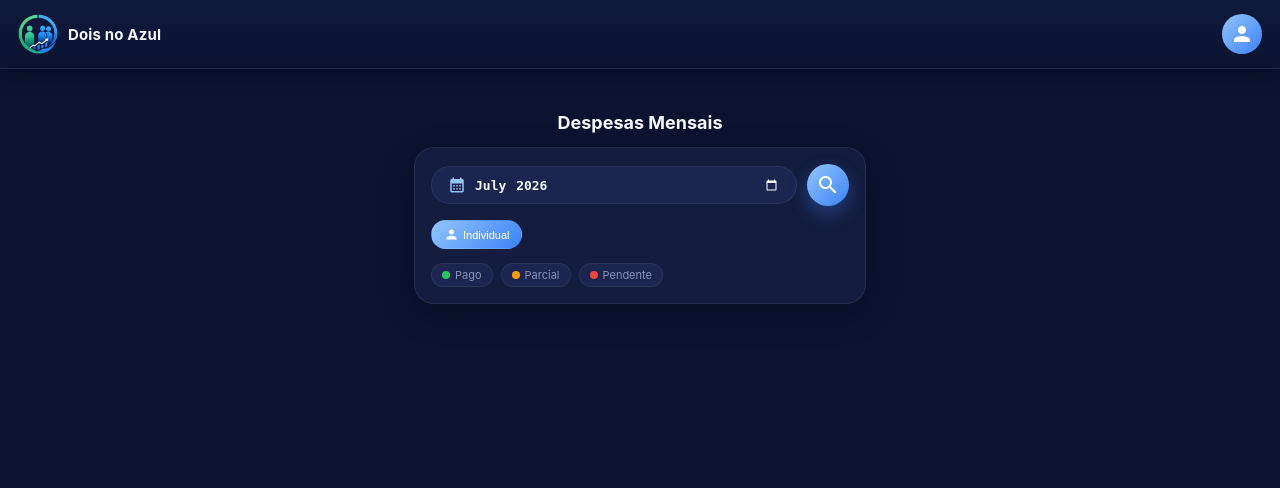
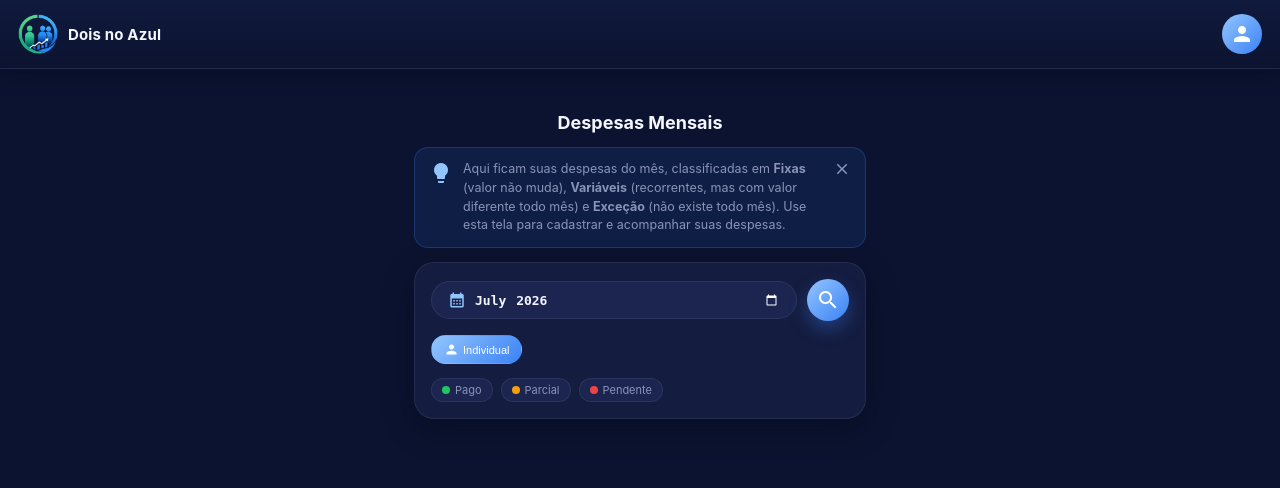
Before and after one commit to AbnerGomes/my-finances-app, a Flask app: page /despesas in a window 1280 px wide. Shown: the top 488 px of the page. Run offline with Flask 3, Linux system fonts and the light colour scheme; the visitor is signed in with stand-in values (Sample User, id 1); data that the repository does not hold is empty; some libraries are stand-ins or nearby versions.

Commit message:
Adicionado tutorial de ajuda inicial do app

```diff
--- a/routes/routes.py
+++ b/routes/routes.py
@@ -67,6 +67,8 @@ def login_post():
         if usuario_bd is not None:
 
             session['usuario'] = usuario_bd
+
+            gasto_bp.gasto_service.registrar_login(usuario)
 
             dados = gasto_bp.gasto_service.filtrarGastos('mesatual',usuario_bd,'N')
 
--- a/static/css/comum.css
+++ b/static/css/comum.css
@@ -580,3 +580,69 @@ body.theme-dark {
   color: var(--dna-orange);
   border-color: rgba(251, 146, 60, 0.35);
 }
+
+/* ============================================================
+   DICA DE TUTORIAL (primeiro acesso a cada tela) — visual leve,
+   dentro do fluxo normal da página (não bloqueia nada). Some
+   sozinha ao clicar no X e nunca mais aparece pra quem já viu
+   (guardado no localStorage do navegador).
+============================================================ */
+.tutorial-dica {
+  display: none;
+  align-items: flex-start;
+  gap: 10px;
+  background: rgba(59, 130, 246, 0.10);
+  border: 1px solid rgba(59, 130, 246, 0.25);
+  border-radius: 14px;
+  padding: 12px 14px;
+  margin-bottom: 14px;
+}
+
+.tutorial-dica.mostrar {
+  display: flex;
+  animation: tutorialApareceu 0.3s ease;
+}
+
+@keyframes tutorialApareceu {
+  from {
+    opacity: 0;
+    transform: translateY(-6px);
+  }
+  to {
+    opacity: 1;
+    transform: translateY(0);
+  }
+}
+
+.tutorial-dica-icone {
+  color: var(--primary-light);
+  font-size: 20px;
+  flex-shrink: 0;
+  margin-top: 1px;
+}
+
+.tutorial-dica p {
+  flex: 1;
+  margin: 0;
+  font-size: 12.5px;
+  line-height: 1.5;
+  color: var(--dna-text-dim);
+}
+
+.tutorial-dica-fechar {
+  background: none;
+  border: none;
+  color: var(--dna-text-dim);
+  cursor: pointer;
+  padding: 0;
+  flex-shrink: 0;
+  line-height: 1;
+}
+
+.tutorial-dica-fechar .material-icons {
+  font-size: 18px;
+}
+
+.tutorial-dica-fechar:hover {
+  color: var(--dna-text);
+}
--- a/static/js/comum.js
+++ b/static/js/comum.js
@@ -203,3 +203,24 @@ document.addEventListener("DOMContentLoaded", () => {
     }, 3000);
   });
 });
+
+// ============================================================
+// dica de tutorial na primeira vez que o usuário abre cada tela —
+// some sozinha depois de fechada e nunca mais volta (localStorage)
+// ============================================================
+document.addEventListener("DOMContentLoaded", () => {
+  document.querySelectorAll(".tutorial-dica[data-tutorial]").forEach((dica) => {
+    const chave = `tutorial_visto_${dica.dataset.tutorial}`;
+    if (localStorage.getItem(chave)) return;
+
+    dica.classList.add("mostrar");
+
+    const fechar = dica.querySelector(".tutorial-dica-fechar");
+    if (fechar) {
+      fechar.addEventListener("click", () => {
+        localStorage.setItem(chave, "1");
+        dica.classList.remove("mostrar");
+      });
+    }
+  });
+});
--- a/templates/despesas.html
+++ b/templates/despesas.html
@@ -120,6 +120,21 @@
     Você possui {{ temPendencias }} despesas pendentes do mês anterior
   </div>
   {% endif %}
+
+  <!-- dica de tutorial (primeiro acesso) -->
+  <div class="tutorial-dica" data-tutorial="despesas">
+    <span class="material-icons tutorial-dica-icone">lightbulb</span>
+    <p>
+      Aqui ficam suas despesas do mês, classificadas em <strong>Fixas</strong>
+      (valor não muda), <strong>Variáveis</strong> (recorrentes, mas com
+      valor diferente todo mês) e <strong>Exceção</strong> (não existe
+      todo mês). Use esta tela para cadastrar e acompanhar suas despesas.
+    </p>
+    <button type="button" class="tutorial-dica-fechar" aria-label="Entendi">
+      <span class="material-icons">close</span>
+    </button>
+  </div>
+
 <div class="topo-filtro">
 
   <!-- filtro mês -->
```
Also changed, not shown: service/gasto_service.py (+8 -0 lines), templates/extrato.html (+13 -0 lines), templates/index.html (+13 -0 lines), templates/receitas.html (+12 -0 lines).
